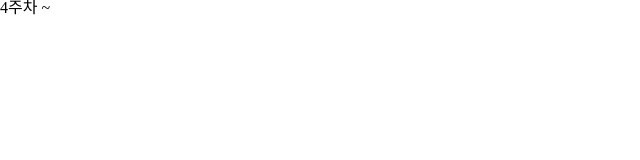
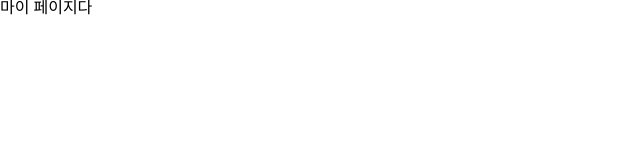
Before and after one commit to AND-SOPT-WEB/GaHyeonKim, a React (Vite) app in the folder week4/assignment/: page /mypage in a window 1280 px wide. Shown: the top 160 px of the page, without its empty margins (0-640 px from the left). Built offline with nearby package versions, Linux system fonts and the light colour scheme.

Commit message:
feat: 라우팅 설정

```diff
--- a/week4/assignment/package.json
+++ b/week4/assignment/package.json
@@ -13,7 +13,8 @@
     "@emotion/react": "^11.13.3",
     "@emotion/styled": "^11.13.0",
     "react": "^18.3.1",
-    "react-dom": "^18.3.1"
+    "react-dom": "^18.3.1",
+    "react-router-dom": "^6.28.0"
   },
   "devDependencies": {
     "@eslint/js": "^9.13.0",
--- a/week4/assignment/src/App.tsx
+++ b/week4/assignment/src/App.tsx
@@ -1,8 +1,36 @@
 import { Global, ThemeProvider } from '@emotion/react'
-
-import Home from './pages/Home.tsx'
 import globalStyle from './styles/globalStyle.ts'
 import { Theme } from './styles/theme.ts'
+import { RouterProvider, createBrowserRouter, Navigate } from 'react-router-dom'
+import Layout from './pages/layout/Layout.tsx'
+import Login from './pages/login/Login.tsx'
+import SignUp from './pages/signup/SignUp.tsx'
+import MyPage from './pages/mypage/MyPage.tsx'
+
+const router = createBrowserRouter([
+  {
+    path: "/",
+    element: <Layout />,
+    children: [
+      {
+        index: true, // 기본 경로를 설정
+        element: <Navigate to="/login" replace />,
+      },
+      {
+        path: "login",
+        element: <Login />,
+      },
+      {
+        path: "signup",
+        element: <SignUp />,
+      },
+      {
+        path: "mypage",
+        element: <MyPage />,
+      },
+    ],
+  },
+]);
 
 function App() {
 
@@ -10,7 +38,7 @@ function App() {
     <>
       <ThemeProvider theme={Theme}>
         <Global styles={globalStyle} />
-        <Home />
+        <RouterProvider router={router} />
       </ThemeProvider>
     </>
   )
--- /dev/null
+++ b/week4/assignment/src/pages/layout/Layout.tsx
@@ -0,0 +1,11 @@
+import { Outlet } from 'react-router-dom';
+
+const Layout = () => {
+  return (
+    <>
+      <Outlet/>
+    </>
+  )
+}
+
+export default Layout;
--- /dev/null
+++ b/week4/assignment/src/pages/login/Login.tsx
@@ -0,0 +1,9 @@
+const Login = () => {
+  return (
+    <>
+      <div>로그인임</div>
+    </>
+  )
+}
+
+export default Login;
--- /dev/null
+++ b/week4/assignment/src/pages/mypage/MyPage.tsx
@@ -0,0 +1,9 @@
+const MyPage = () => {
+    return (
+      <>
+        <div>마이 페이지다</div>
+      </>
+    )
+  }
+
+  export default MyPage;
--- /dev/null
+++ b/week4/assignment/src/pages/signup/SignUp.tsx
@@ -0,0 +1,11 @@
+const SignUp = () => {
+    return (
+        <>
+        <div>회원가입</div>
+        </>
+
+    )
+
+}
+
+export default SignUp;
```
Also changed, not shown: 1 other file (tests, documents, lock files or other folders).
